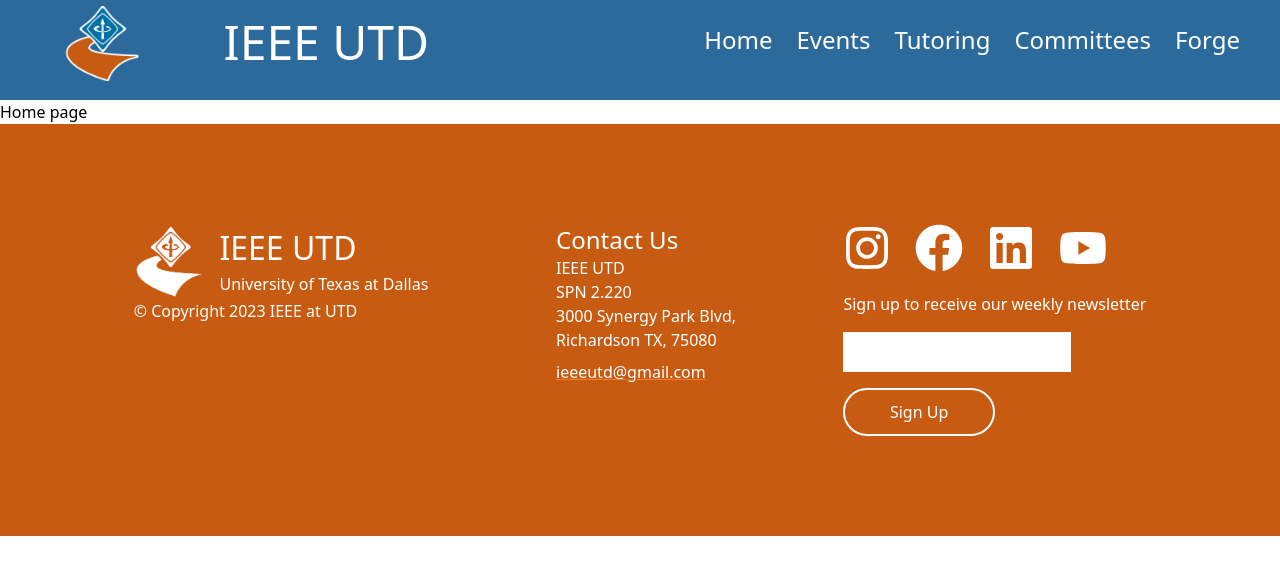
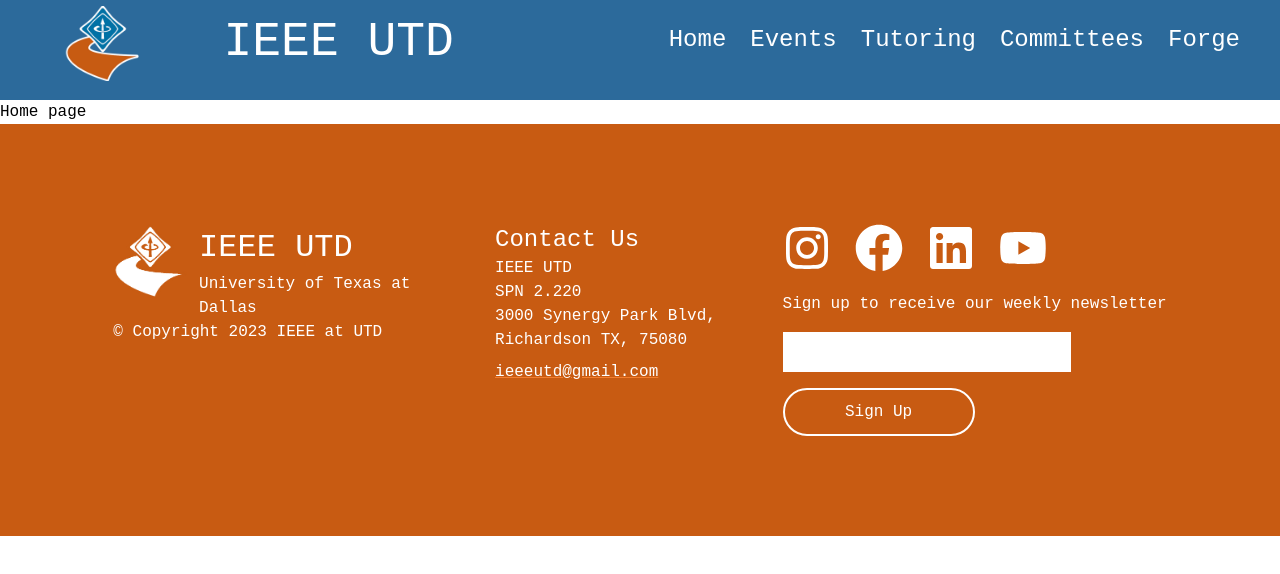
Before and after one commit to ieee-utd/ieeeutdwebsite, a Next.js app: page / in a window 1280 px wide. Shown: the top 574 px of the page. Built offline with nearby package versions, Linux system fonts and the light colour scheme.

Commit message:
calendar debugging

```diff
--- a/src/pages/tutoring.js
+++ b/src/pages/tutoring.js
@@ -12,14 +12,21 @@
 import escnMap from "public/escnmap.png"
 import banner from "public/tutoring_banner.jpg"
 import labtools from "public/labtools.jpg"
-import { useEffect } from "react";
+import React from "react";
+import { useEffect, useState } from "react";
+import { useRouter } from "next/router";
 
+const FullCalendar = dynamic(() => import("@fullcalendar/react"), {
+  ssr: false,
+});
+export default function Tutoring() {
+  // const Router = useRouter()
+  const [renderCalendar, setRenderCalendar] = useState(false);
+  const calendarComponentRef = React.createRef();
+  useEffect(() => {
+    setRenderCalendar(true);
 
-const FullCalendar = dynamic(
-  () => import('@fullcalendar/react'),
-  { ssr: true }
-)
-export default function Tutoring() {
+  }, []);
   const apiKey = process.env.NEXT_PUBLIC_GOOGLE_API_KEY;
   const calendarId = process.env.NEXT_PUBLIC_TUTORING_CALENDAR_ID;
   let eventIndex = 0;
@@ -28,7 +35,6 @@
     const eventColor = colors[eventIndex % colors.length];
     eventIndex++;
     eventInfo.el.style.backgroundColor = eventColor;
-    // eventInfo.el.style.color ='black';
   };
   // useEffect(() => {
   //   const fullCalendarEl = document.querySelector('.fc');
@@ -57,7 +63,6 @@
             <h2>Courses</h2>
             <p className={"pb-12 underline font-medium text-white text-3xl"}>We provide tutoring for the following courses:</p>
             <div className={styles["course-list"]}>
-              {/* maybe add hyperlinks to utd course info page */}
               <li>Introduction to Electrical Engineering II <br/>(CE/EE 1202) </li>
               <li>Introduction to Programming <br/>(CS 1325)</li>
               <li>Introduction to Digital Systems <br/>(CE/EE 2310)</li>
@@ -82,11 +87,12 @@
           <div className={styles["calendar-container"]}>
               <FullCalendar
                 // schedulerLicenseKey={'CC-Attribution-NonCommercial-NoDerivatives'}
-                // schedulerLicenseKey='GPL-My-Project-Is-Open-Source'
-                plugins={[timeGridPlugin, googleCalendarPlugin]}
+                schedulerLicenseKey='GPL-My-Project-Is-Open-Source'
+                // schedulerLicenseKey={'test'}
+                plugins={[timeGridPlugin, googleCalendarPlugin, scrollGridPlugin]}
                 googleCalendarApiKey={apiKey}
                 events={{googleCalendarId: calendarId}}
-                eventDidMount={handleEventDidMount} // custom render function
+                eventDidMount={handleEventDidMount} // set colors for events
                 initialDate={'2023-02-06'}  //START DATE FOR THE WEEK
                 slotDuration="00:15:00"
                 slotMinTime="10:00"
@@ -95,9 +101,21 @@
                 height={'44rem'}
                 weekends={false}
                 allDaySlot={false}
-                // contentHeight='auto'
-                // dayMinWidth={225}
-                // stickyFooterScrollbar={true}
+                contentHeight='auto'
+                dayMinWidth={215}
+                stickyFooterScrollbar={true}
+                eventContent={(eventInfo) => {
+                  return (
+                    <div>
+                      <div className={styles.calendarEvent}>
+                        <div className={styles.calendarText}>{eventInfo.timeText}</div>
+                        <div className={styles.calendarText}>{eventInfo.event.title}</div>
+                      </div>
+                    </div>
+
+                  );
+
+                }}
                 headerToolbar={{
                   left: '',
                   center: '',
--- a/src/styles/globals.css
+++ b/src/styles/globals.css
@@ -13,10 +13,26 @@
 
 }
 
-body {
+a:link { text-decoration: none; }
+
+
+a:visited { text-decoration: none; }
+
+
+a:hover { text-decoration: none; }
+
+
+a:active { text-decoration: none; }
+
+html, body {
+  overflow-x: hidden;
+  font-family: 'Roboto Mono', monospace;
 
 }
+body {
+  position: relative
 
+}
 
 
 @tailwind base;
```
Also changed, not shown: package.json (+5 -6 lines), src/styles/Tutoring.module.css (+7 -0 lines), 1 other file (tests, documents, lock files or other folders).
